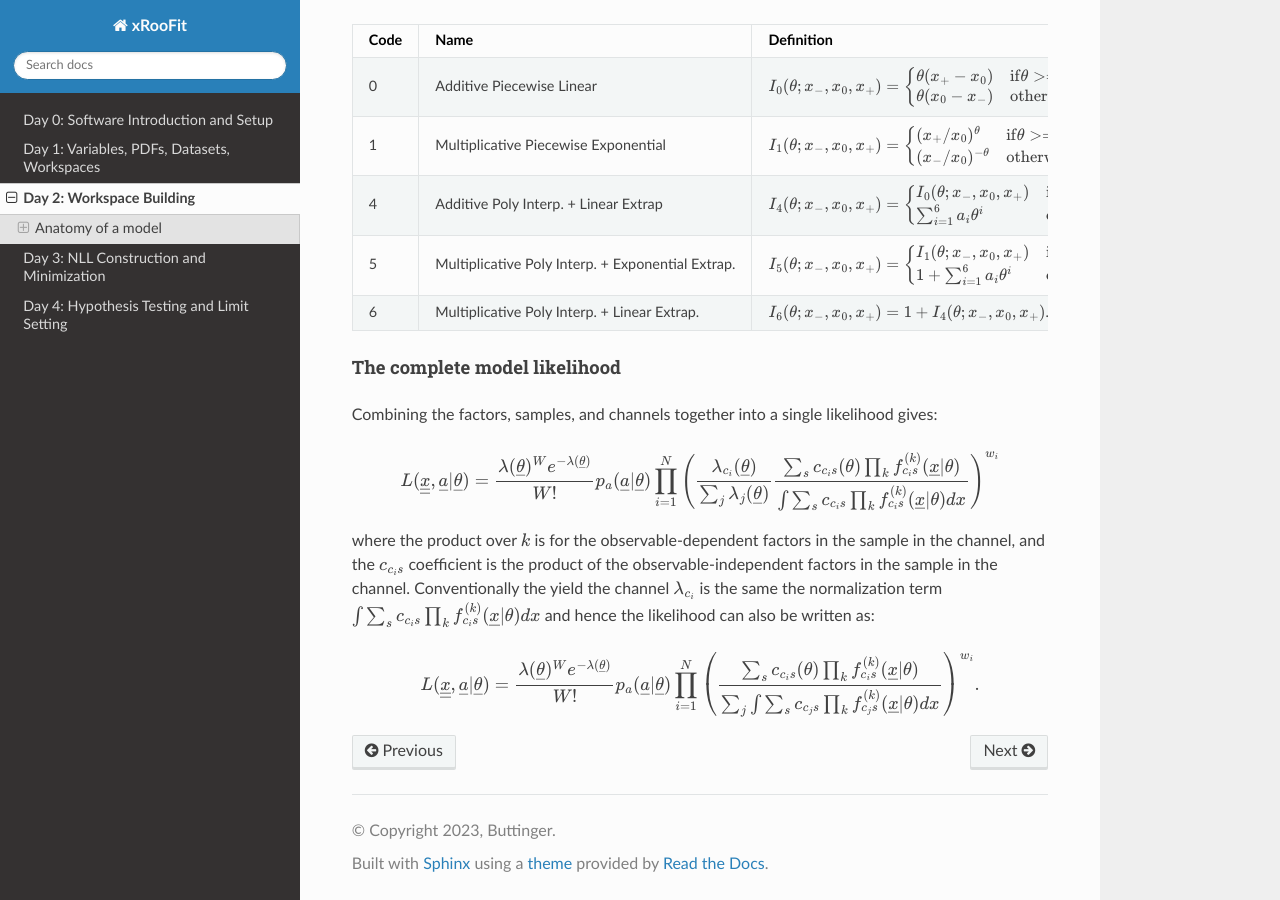
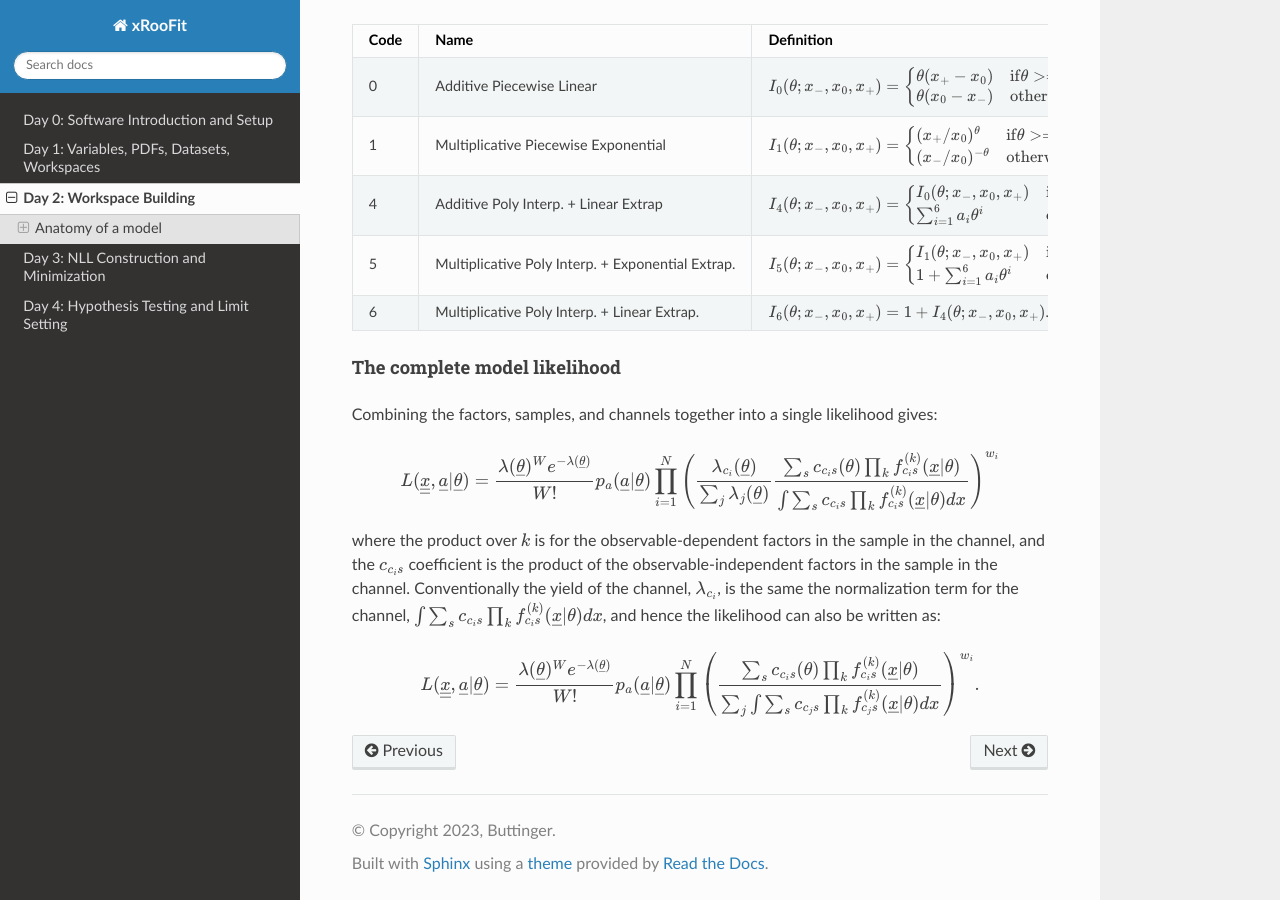
Before and after one commit to will-cern/xroofit-readthedocs, a Sphinx documentation site: the page built from docs/source/workspaceBuilding.rst, in a window 1280 px wide and 900 px high, scrolled down 3324 px. Built offline with Sphinx 7.4.7 and the Read the Docs theme 3.1.0, drawn with Linux system fonts in a browser that asks for light colours.

Commit message:
Update workspaceBuilding.rst

```diff
--- a/docs/source/workspaceBuilding.rst
+++ b/docs/source/workspaceBuilding.rst
@@ -136,7 +136,7 @@ Combining the factors, samples, and channels together into a single likelihood g
 
   L(\underline{\underline{x}},\underline{a}|\underline{\theta}) = \frac{\lambda(\underline{\theta})^{W}e^{-\lambda(\underline{\theta})}}{W!} p_a(\underline{a}|\underline{\theta})\prod_{i=1}^{N} \left(\frac{\lambda_{c_i}(\underline{\theta})}{\sum_j\lambda_j(\underline{\theta})}\frac{\sum_s c_{c_is}(\theta)\prod_k f^{(k)}_{c_is}(\underline{x}|\theta)}{\int\sum_s c_{c_is}\prod_k f^{(k)}_{c_is}(\underline{x}|\theta)dx}\right)^{w_i}
 
-where the product over :math:`k` is for the observable-dependent factors in the sample in the channel, and the :math:`c_{c_is}` coefficient is the product of the observable-independent factors in the sample in the channel. Conventionally the yield the channel :math:`\lambda_{c_i}` is the same the normalization term :math:`\int\sum_s c_{c_is}\prod_k f^{(k)}_{c_is}(\underline{x}|\theta)dx` and hence the likelihood can also be written as:
+where the product over :math:`k` is for the observable-dependent factors in the sample in the channel, and the :math:`c_{c_is}` coefficient is the product of the observable-independent factors in the sample in the channel. Conventionally the yield of the channel, :math:`\lambda_{c_i}`, is the same the normalization term for the channel, :math:`\int\sum_s c_{c_is}\prod_k f^{(k)}_{c_is}(\underline{x}|\theta)dx`, and hence the likelihood can also be written as:
 
 .. math::
 
```
